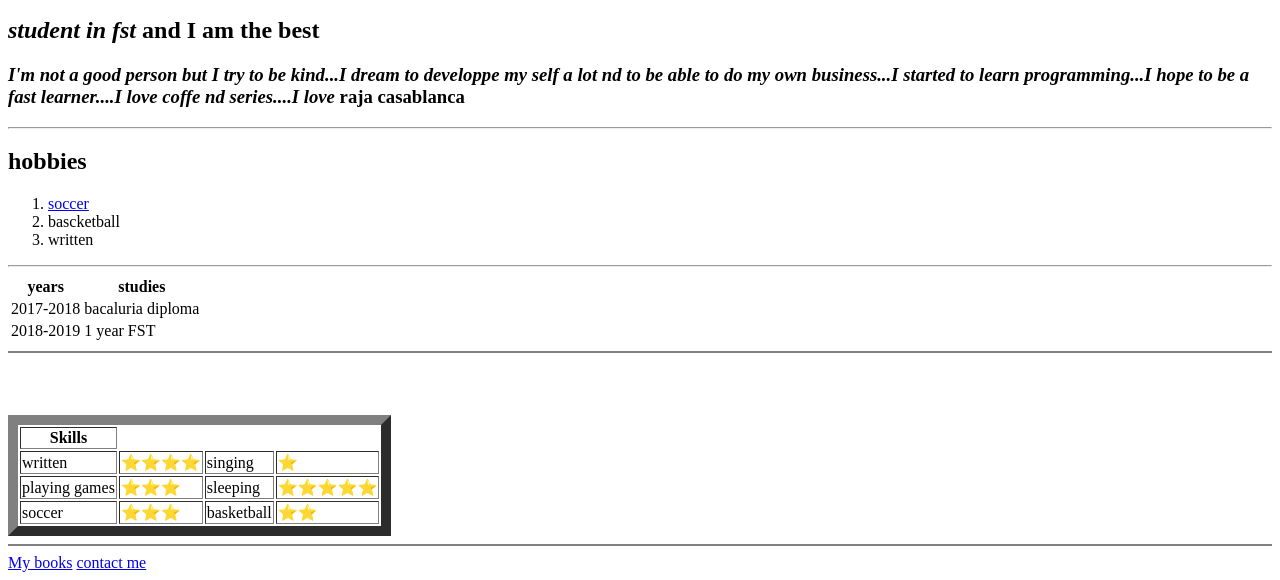
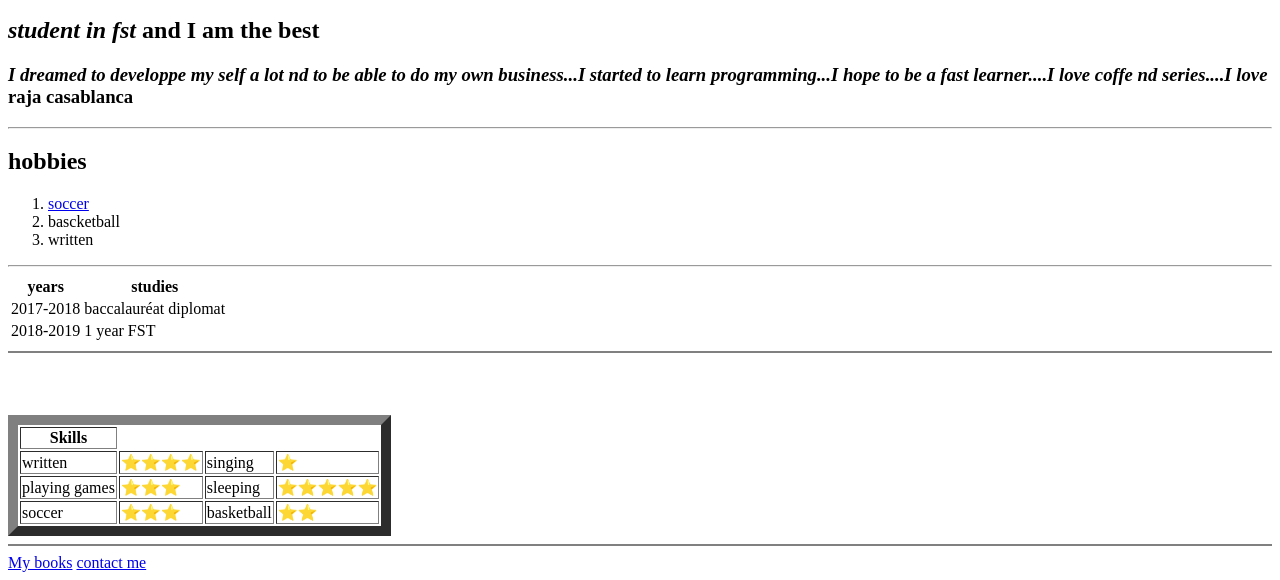
Before and after one commit to mounirouch/me, a plain HTML site: page index.html in a window 1280 px wide. Shown: the part 259-839 px from the top of the page. Drawn offline with Linux system fonts and the light colour scheme.

Commit message:
my files

```diff
--- a/index.html
+++ b/index.html
@@ -20,7 +20,7 @@
 
 <p>
 <h2> <em>student in fst </em> <strong> and I am the best </strong></h2>
-<h3><em>I'm not a good person but I try to be kind...I dream to developpe my self a lot nd to be able to do my own business...I started to learn programming...I hope to be a fast learner....I love coffe nd series....I love </em> <strong> raja casablanca </strong> </h3>
+<h3><em>I dreamed to developpe my self a lot nd to be able to do my own business...I started to learn programming...I hope to be a fast learner....I love coffe nd series....I love </em> <strong> raja casablanca </strong> </h3>
 <hr>
 </p>
 <h2>hobbies</h2>
@@ -38,7 +38,7 @@
   <tbody>
     <tr>
       <td>2017-2018</td>
-      <td>bacaluria diploma</td>
+      <td>baccalauréat diplomat</td>
     </tr>
     <tr>
       <td>2018-2019</td>
```
